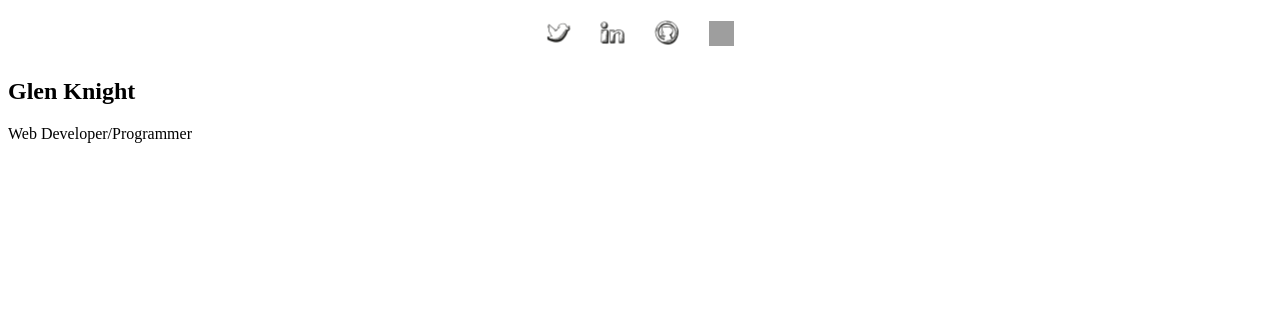
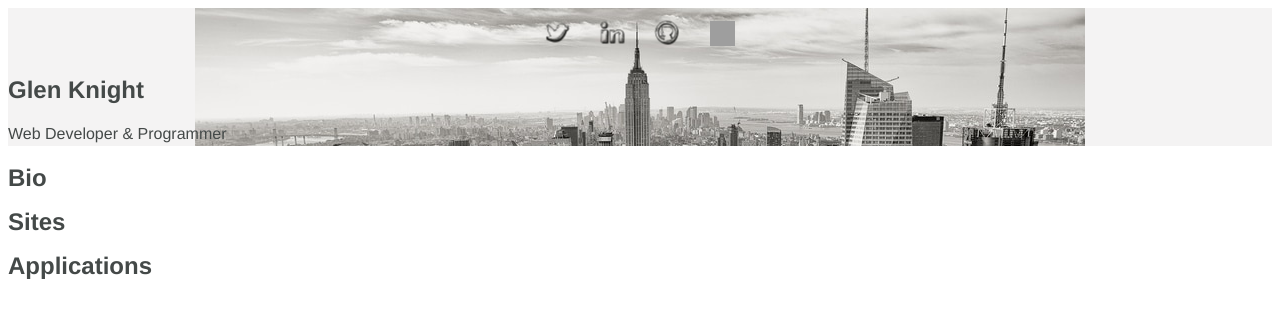
Before and after one commit to glenak1911/KnightGlendotNYC, a PHP site: page / in a window 1280 px wide. Shown: the top 318 px of the page. Run offline with PHP 8.4, Linux system fonts and the light colour scheme; grey boxes are pictures that could not be loaded.

Commit message:
2/24/2016 Update

```diff
--- a/css/style.css
+++ b/css/style.css
@@ -1,6 +1,24 @@
+
+body {
+	color: #444948;
+	font: normal 16px/24px "ProximaNovaLight", "Helvetica Neue", Helvetica, sans-serif;
+}
+
+header{
+	background: #f4f3f3 url(../img/skyline.jpg) no-repeat center top fixed;
+	}
+
+header .avatar {
+	display: block;
+	border-radius: 50%;
+	width: 70px;
+	height: 70px;
+	margin: 0 auto;
+	}
+
 header .socialMedia {
-		text-align: center;
-		padding-top: 0;
+	text-align: center;
+	padding-top: 0;
 	}
 
 header .socialMedia a {
@@ -17,9 +35,20 @@ header .socialMedia a {
 
 	-webkit-transition: all .2s ease-in-out; /* For Safari 3.1 to 6.0 */
     transition: all .2s ease-in-out;
-		}
+	}
 
-header .socialMedia a.twitter  { background-image: url(../img/twitter.png); }
-header .socialMedia a.linkedin { background-image: url(../img/linkedin.png); }
-header .socialMedia a.email    { background-image: url(../img/mail.png); }
-header .socialMedia a.github   { background-image: url(../img/github.png); }
+header .socialMedia a.twitter  {
+	background-image: url(../img/twitter.png);
+	}
+
+header .socialMedia a.linkedin {
+	background-image: url(../img/linkedin.png);
+	}
+
+header .socialMedia a.email    {
+	background-image: url(../img/mail.png);
+	}
+
+header .socialMedia a.github   {
+	background-image: url(../img/github.png);
+	}
--- a/index.html
+++ b/index.html
@@ -12,16 +12,22 @@
 				<a class="email" href="mailto:glenak1911@gmail.com">E-Mail Me</a>
 			</div>
 			<div>
+
 				<h2>Glen Knight</h2>
-				<span>Web Developer/Programmer</span>
+				<span>Web Developer &amp; Programmer</span>
 			</div>
 		</header>
 		<div>
 			<section>
+				<h2>Bio</h2>
 			</section>
 			<section>
+				<h2>Sites</h2>
+				<!--Carousels with thumbnails -->
 			</section>
 			<section>
+				<h2>Applications</h2>
+				<!--Carousels with thumbnails -->
 			</section>
 		</div>
 	</body>
```
Also changed, not shown: img/skyline.jpg (added).
